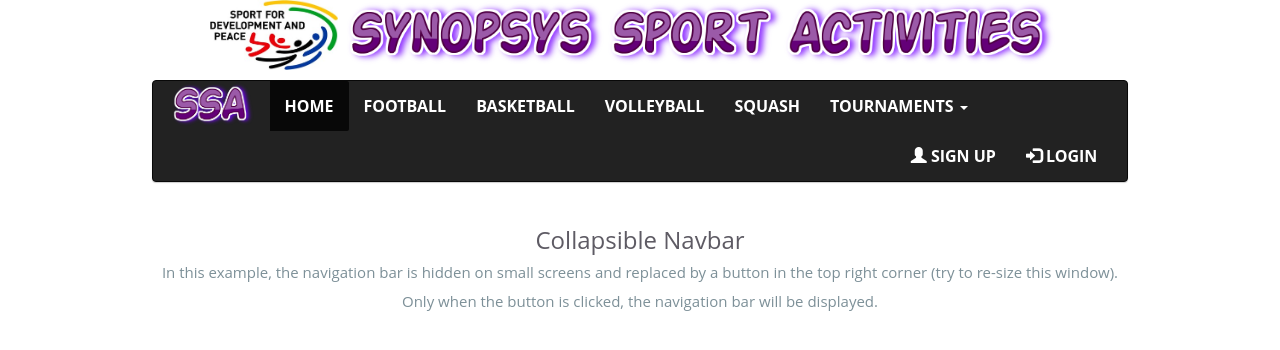
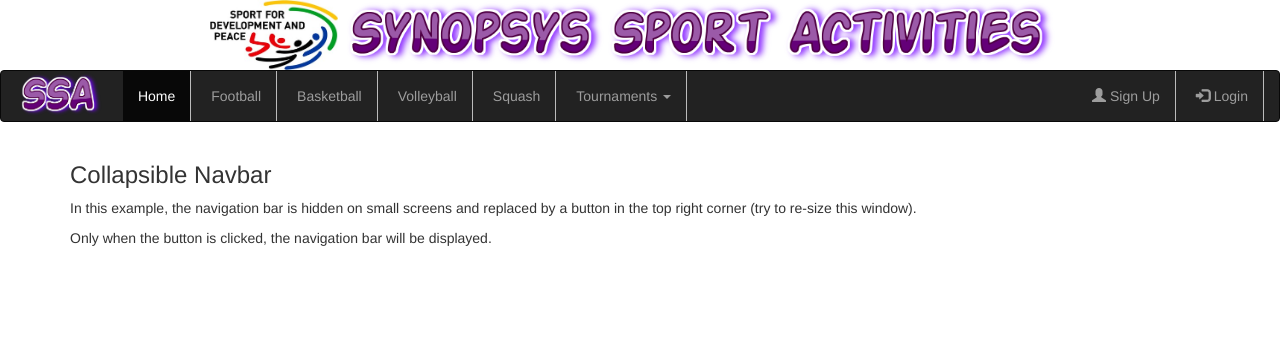
Before and after one commit to haykm/SSA, a PHP site: page /nav_bar.php in a window 1280 px wide. Shown: the top 350 px of the page. Run offline with PHP 8.4, Linux system fonts and the light colour scheme; some libraries are stand-ins or nearby versions.

Commit message:
removed some part

```diff
--- a/style.css
+++ b/style.css
@@ -1,100 +1,22 @@
-/*-------------------------
-	Simple reset
---------------------------*/
-#logo {height: 20px;}
+
+#logo {text-align: center}
 #logo img {display: inline-block;
-    height: 350%;}
+    height: 70px; }
+
+.dropdown-menu {
+    background-color: #ccc;
+}
+
+#myNavbar ul li {
+    border-right: 1px solid #bbb;
+    padding-left: 5px ;
+}
+#myNavbar ul li a:hover {
+    background-color:blueviolet;
 
 
-*{
-	margin:0;
-	padding:0;
 }
 
-
-/*-------------------------
-	General Styles
---------------------------*/
-
-
-body{
-	font:15px/1.3 'Open Sans', sans-serif;
-	color: #5e5b64;
-	text-align:center;
+#myNavbar ul li a:active {
+    background-color: green;
 }
-
-a, a:visited {
-	outline:none;
-	color:#389dc1;
-}
-
-a:hover{
-	text-decoration:none;
-}
-
-section, footer, header, aside, nav{
-	display: block;
-}
-
-
-/*-------------------------
-	The menu
---------------------------*/
-.dropdown-menu {
-    background-color:gray;
-}
-
-nav{
-	display:inline-block;
-	margin:60px auto 45px;
-	background-color:#55B460;
-	box-shadow:0 1px 1px #ccc;
-	border-radius:2px;
-}
-
-nav a{
-	display:inline-block;
-	padding: 18px 30px;
-	color:#fff !important;
-	font-weight:bold;
-	font-size:16px;
-	text-decoration:none !important;
-	line-height:1;
-	text-transform: uppercase;
-	background-color:transparent;
-
-	-webkit-transition:background-color 0.25s;
-	-moz-transition:background-color 0.25s;
-	transition:background-color 0.25s;
-}
-
-nav a:first-child{
-	border-radius:2px 0 0 2px;
-}
-
-nav a:last-child{
-	border-radius:0 2px 2px 0;
-}
-
-nav.home .home,
-nav.team.team,
-nav.about .about,
-nav.contact .contact{
-	background-color:#5867E3;
-}
-
-p{
-
-	color:#7d9098;
-}
-
-p b{
-	color:#ffffff;
-	display:inline-block;
-	padding:5px 10px;
-	background-color:#DC64C6;
-	border-radius:2px;ize:22px;
-	font-weight:bold;
-	text-transform:uppercase;
-	font-size:18px;
-}
```
